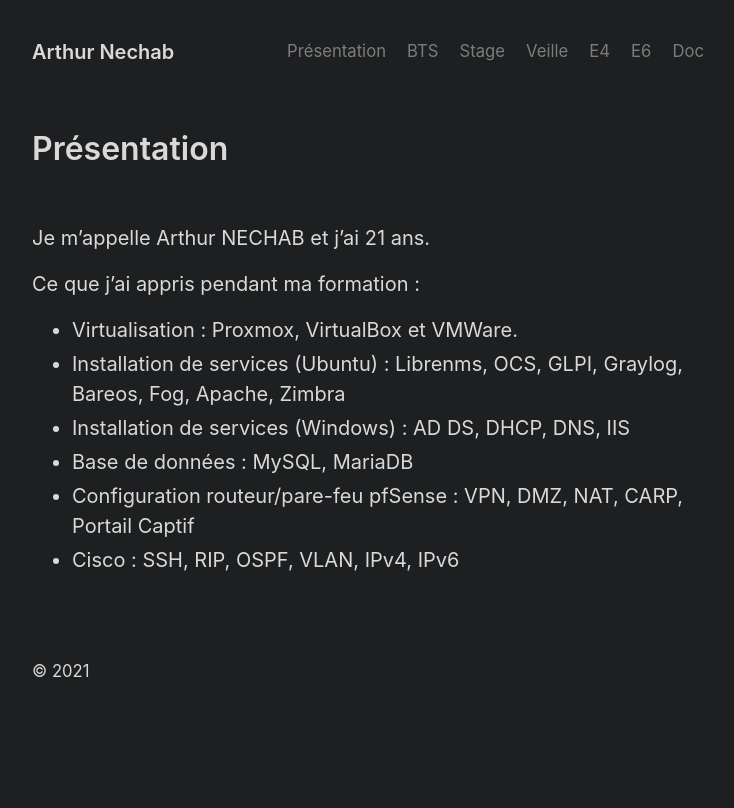
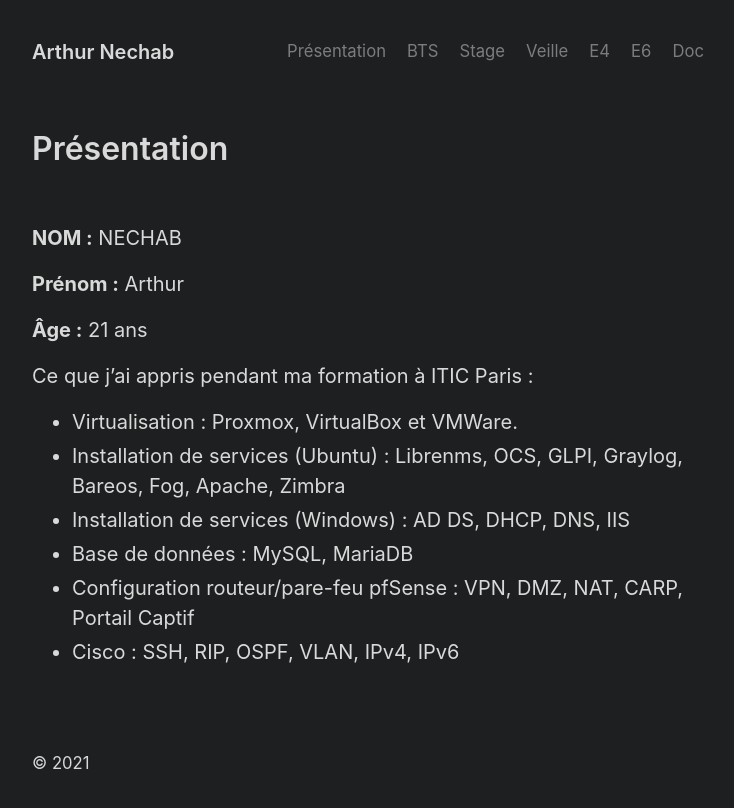
Before and after one commit to arthur-nechab/portfolio, a Jekyll site: the page built from cv.md, in a window 1280 px wide. Shown: the top 808 px of the page, without its empty margins (272-1006 px from the left). Built offline with Jekyll 4.4.1, drawn with Linux system fonts in a browser that asks for light colours.

Commit message:
Update cv.md

```diff
--- a/cv.md
+++ b/cv.md
@@ -4,9 +4,13 @@ title: Présentation
 ---
 <br/>
 
-Je m'appelle Arthur NECHAB et j'ai 21 ans.
+**NOM :** NECHAB
 
-Ce que j'ai appris pendant ma formation :
+**Prénom :** Arthur
+
+**Âge :** 21 ans
+
+Ce que j'ai appris pendant ma formation à ITIC Paris :
 
 - Virtualisation : Proxmox, VirtualBox et VMWare.
 - Installation de services (Ubuntu) : Librenms, OCS, GLPI, Graylog, Bareos, Fog, Apache, Zimbra
```
